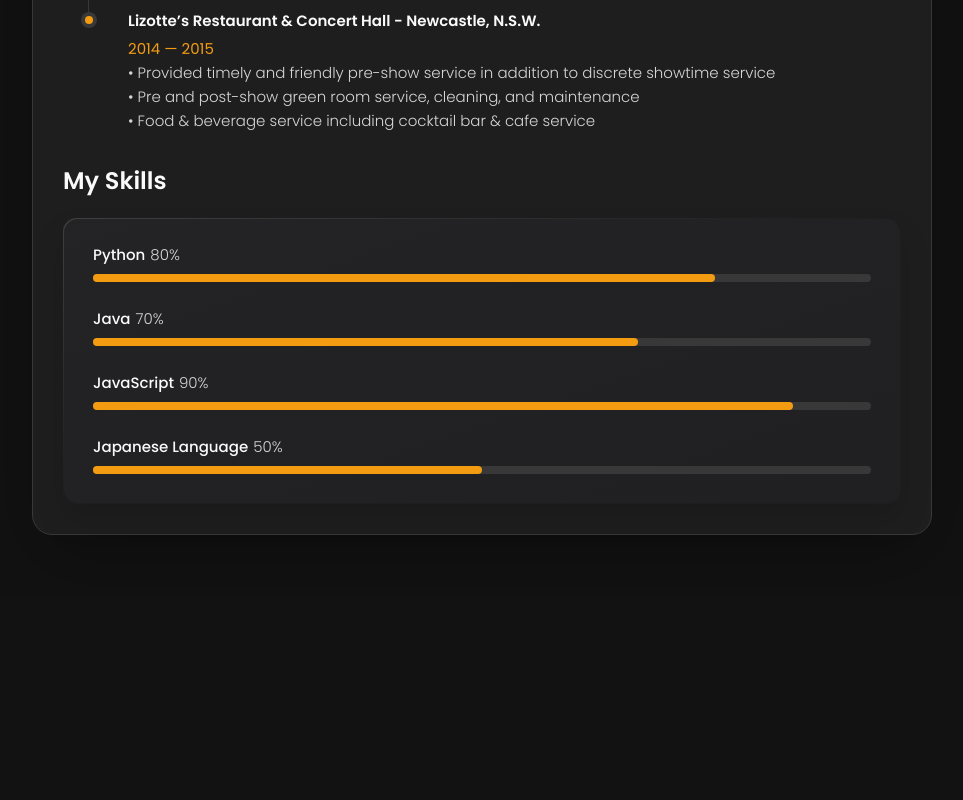
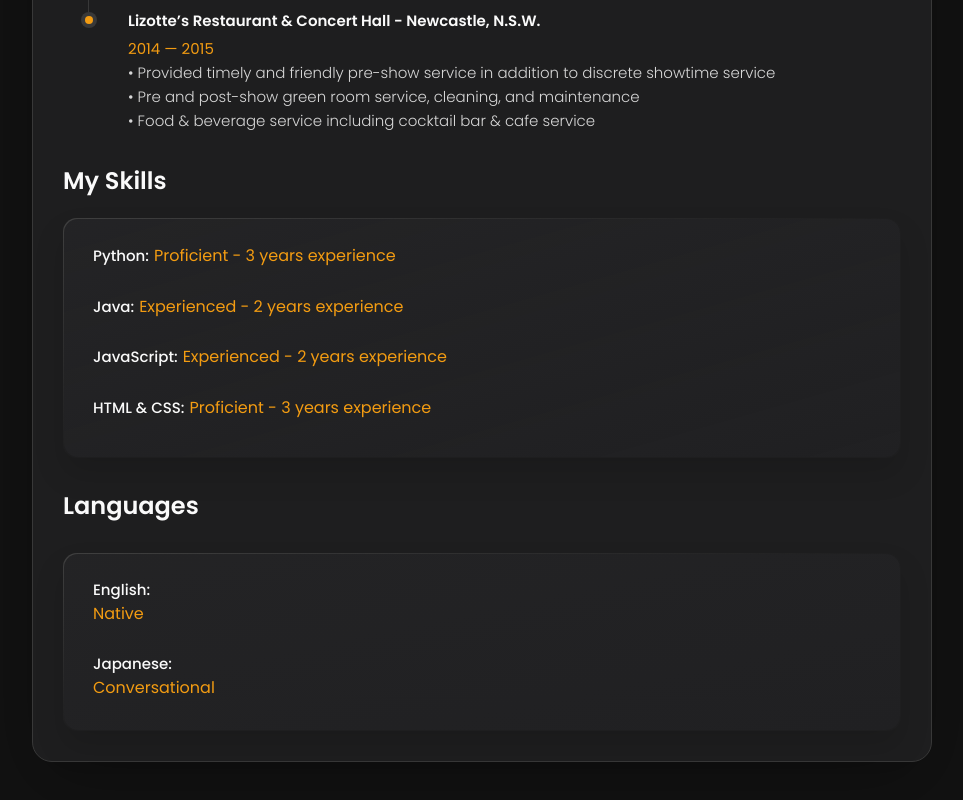
Before and after one commit to NationofFoxes/StuPortfolio, a Nuxt app: page /resume in a window 1280 px wide. Shown: the part 1167-1967 px from the top of the page, without its empty margins (308-1271 px from the left). Before the commit the page ends 1762 px from the top, so only its background shows below. Built offline with nearby package versions, Linux system fonts and the light colour scheme.

Commit message:
updated resume section

```diff
--- a/assets/css/style.css
+++ b/assets/css/style.css
@@ -854,12 +854,21 @@ main {
  * skills
  */
 
+.skill { margin-bottom: 30px; }
+
+
 .skills-title { margin-bottom: 20px; }
 
 .skills-list { padding: 20px; }
 
 
 .skills-item:not(:last-child) { margin-bottom: 15px; }
+
+.skills-item span {
+  color: var(--vegas-gold);
+  font-weight: var(--fw-400);
+  line-height: 1.6;
+}
 
 .skill .title-wrapper {
   display: flex;
--- a/pages/portfolio.vue
+++ b/pages/portfolio.vue
@@ -9,7 +9,7 @@
 
   <ul class="project-list">
 
-    <li class="project-item  active" data-filter-item data-category="web development">
+    <li class="project-item  active" >
       <a href="#">
 
         <figure class="project-img">
@@ -27,7 +27,7 @@
       </a>
     </li>
 
-    <li class="project-item  active" data-filter-item data-category="web development">
+    <li class="project-item  active">
       <a href="#">
 
         <figure class="project-img">
@@ -50,7 +50,7 @@
           <img src="~/assets/images/SlingShot.gif" alt="SlingShot Gameplay" loading="lazy">
         </figure>
 
-        <h3 class="project-title">SlingShot</h3>
+        <h3 class="project-title"><a href="https://github.com/NationofFoxes/Slingshot" target="_blank">SlingShot</a></h3>
 
         <p class="project-category">Game (Unity Engine)</p>
 
--- a/pages/resume.vue
+++ b/pages/resume.vue
@@ -51,7 +51,7 @@
 
       <div class="title-wrapper">
         <div class="icon-box">
-          <ion-icon name="book-outline"></ion-icon>
+          <ion-icon name="business-outline"></ion-icon>
         </div>
 
         <h3 class="h3">Experience</h3>
@@ -137,12 +137,8 @@
         <li class="skills-item">
 
           <div class="title-wrapper">
-            <h5 class="h5">Python</h5>
-            <data value="80">80%</data>
-          </div>
-
-          <div class="skill-progress-bg">
-            <div class="skill-progress-fill" style="width: 80%;"></div>
+            <h5 class="h5">Python: </h5>
+            <span>Proficient - 3 years experience</span>
           </div>
 
         </li>
@@ -150,12 +146,8 @@
         <li class="skills-item">
 
           <div class="title-wrapper">
-            <h5 class="h5">Java</h5>
-            <data value="70">70%</data>
-          </div>
-
-          <div class="skill-progress-bg">
-            <div class="skill-progress-fill" style="width: 70%;"></div>
+            <h5 class="h5">Java: </h5>
+            <span>Experienced - 2 years experience</span>
           </div>
 
         </li>
@@ -163,12 +155,8 @@
         <li class="skills-item">
 
           <div class="title-wrapper">
-            <h5 class="h5">JavaScript</h5>
-            <data value="90">90%</data>
-          </div>
-
-          <div class="skill-progress-bg">
-            <div class="skill-progress-fill" style="width: 90%;"></div>
+            <h5 class="h5">JavaScript: </h5>
+            <span>Experienced - 2 years experience</span>
           </div>
 
         </li>
@@ -176,12 +164,8 @@
         <li class="skills-item">
 
           <div class="title-wrapper">
-            <h5 class="h5">Japanese Language</h5>
-            <data value="50">50%</data>
-          </div>
-
-          <div class="skill-progress-bg">
-            <div class="skill-progress-fill" style="width: 50%;"></div>
+            <h5 class="h5">HTML & CSS: </h5>
+            <span>Proficient - 3 years experience</span>
           </div>
 
         </li>
@@ -190,6 +174,28 @@
 
     </section>
 
+    <section class="skill">
+      <h3 class="h3 skills-title">Languages</h3>
+    </section>
+    <ul class="skills-list content-card">
+      <li class="skills-item">
+
+        <div class="title-wrapper">
+          <h5 class="h5">English: </h5>
+          <span>Native</span>
+        </div>
+      </li>
+
+
+      <li class="skills-item">
+        <div class="title-wrapper">
+          <h5 class="h5">Japanese: </h5>
+          <span>Conversational</span>
+        </div>
+      </li>
+
+    </ul>
+
   </article>
 
 </template>
```
Also changed, not shown: todo.txt.
